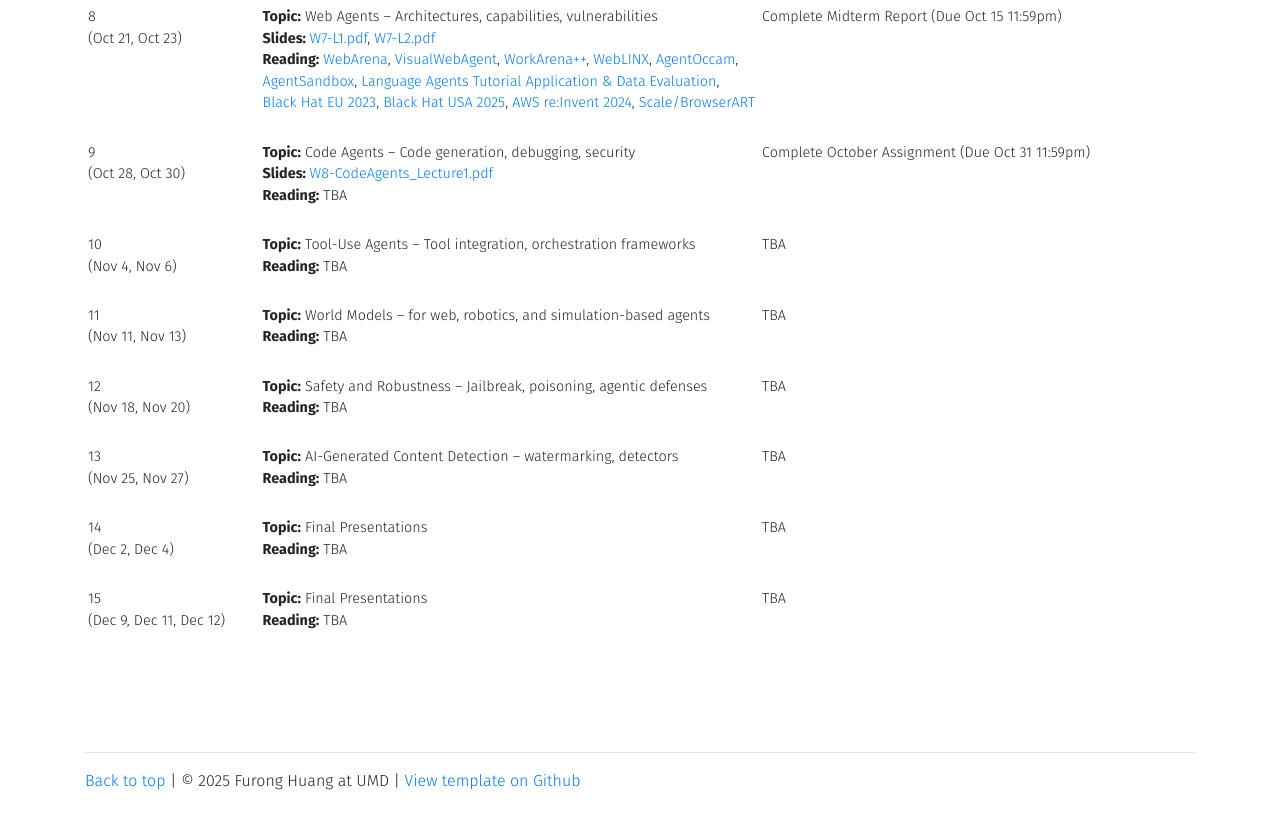
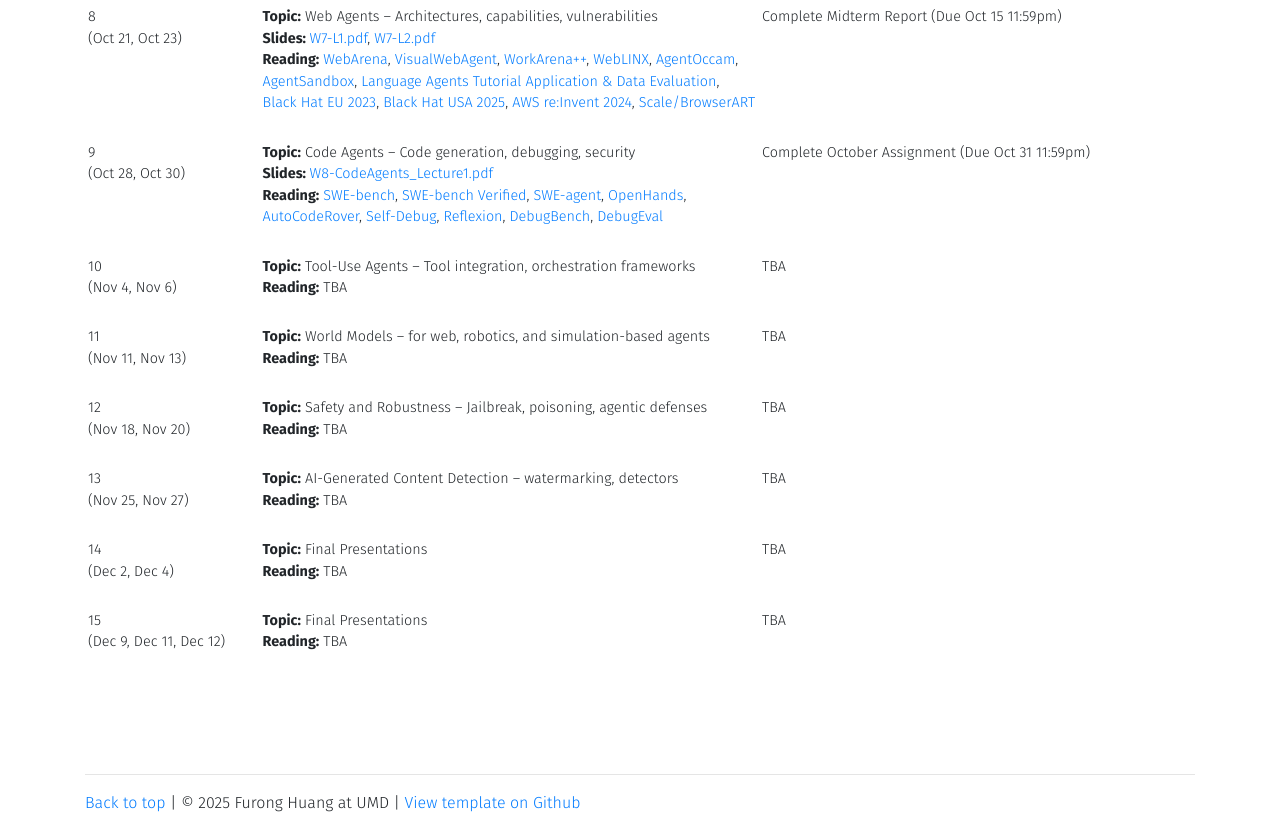
Before and after one commit to umd-huang-lab/cmsc848n-fall2025, a plain HTML site: page schedule.html in a window 1280 px wide. Shown: the part 955-1786 px from the top of the page. Before the commit the page ends 1764 px from the top, so only its background shows below. Drawn offline with nearby package versions, Linux system fonts and the light colour scheme.

Commit message:
add week 9 readings

```diff
--- a/schedule.html
+++ b/schedule.html
@@ -145,7 +145,17 @@
     <td>9<br>(Oct 28, Oct 30)</td>
     <td><strong>Topic:</strong> Code Agents – Code generation, debugging, security <br>
       <strong>Slides: </strong> <a href="materials/W8-CodeAgents_Lecture1.pdf">W8-CodeAgents_Lecture1.pdf</a><br>
-      <strong>Reading:</strong> TBA<br>&nbsp;</td>
+      <strong>Reading:</strong>
+      <a href="https://arxiv.org/abs/2310.06770">SWE-bench</a>,
+      <a href="https://openai.com/index/introducing-swe-bench-verified/">SWE-bench Verified</a>,
+      <a href="https://arxiv.org/abs/2405.15793">SWE-agent</a>,
+      <a href="https://arxiv.org/abs/2407.16741">OpenHands</a>,
+      <a href="https://arxiv.org/abs/2404.05427">AutoCodeRover</a>,
+      <a href="https://arxiv.org/abs/2304.05128">Self-Debug</a>,
+      <a href="https://arxiv.org/abs/2303.11366">Reflexion</a>,
+      <a href="https://arxiv.org/abs/2401.04621">DebugBench</a>,
+      <a href="https://arxiv.org/abs/2408.05006">DebugEval</a>
+      <br>&nbsp;</td>
   <td>Complete October Assignment (Due Oct 31 11:59pm)</td>
   </tr>
 
```
